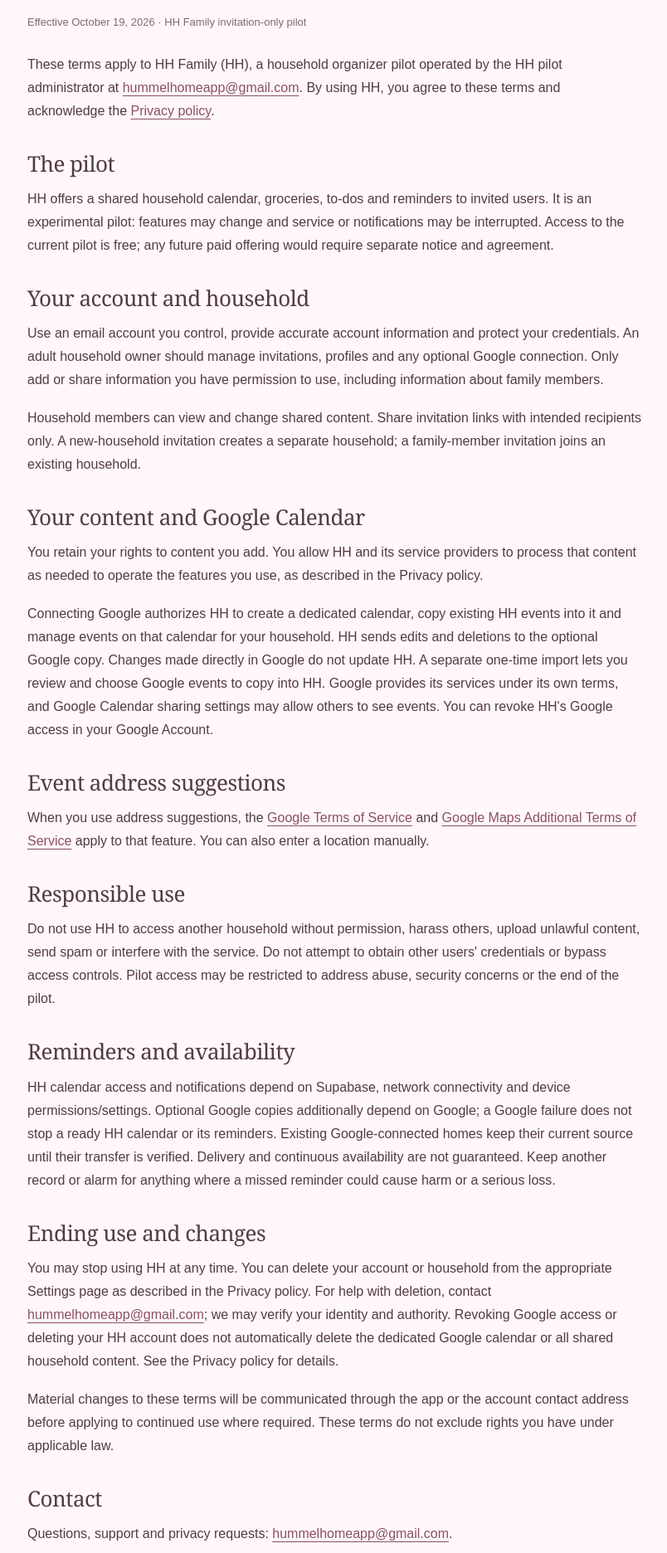
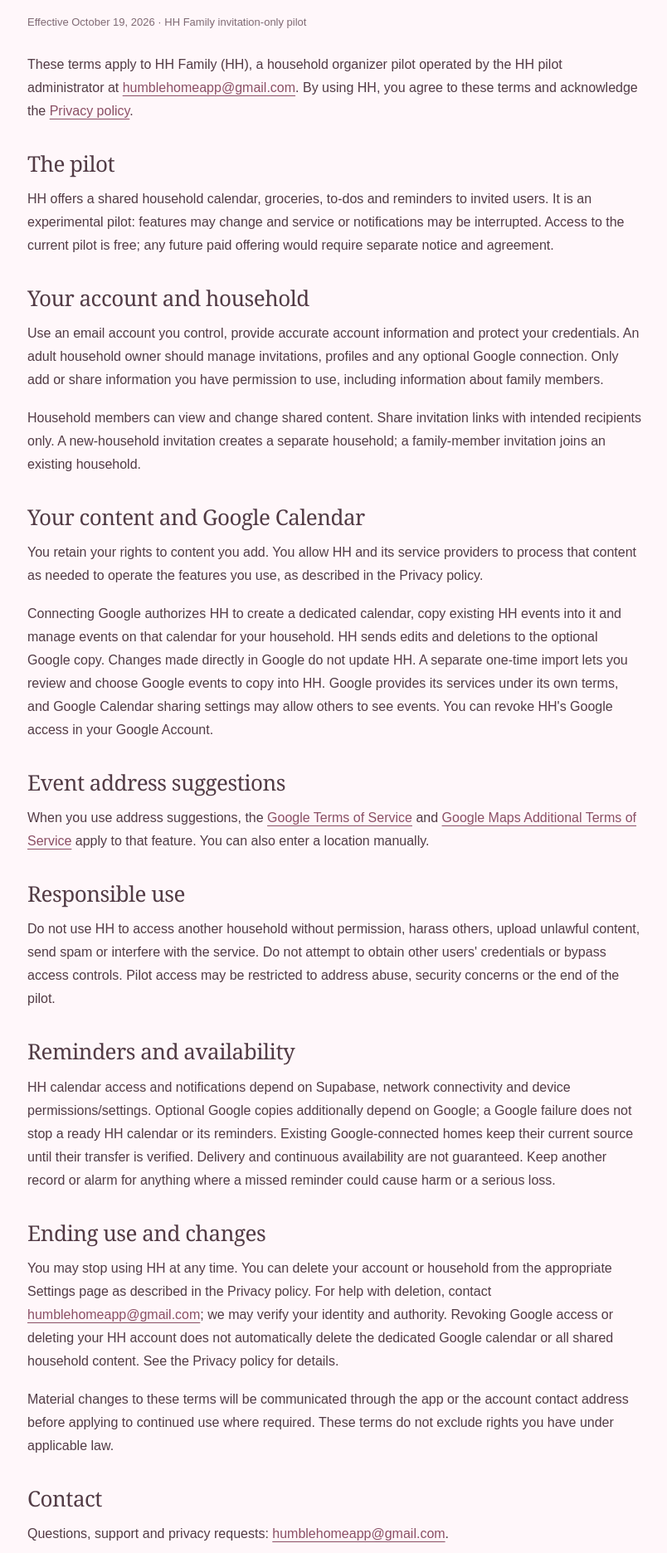
Before and after one commit to zethhummel-rgb/hhfamily-public-site, a plain HTML site: page terms.html in a window 1280 px wide. Shown: the part 268-2140 px from the top of the page at 83% size, without its empty margins (237-1041 px from the left). Drawn offline with Linux system fonts and the light colour scheme.

Commit message:
Update the Privacy and Terms contact address (#3)

```diff
--- a/terms.html
+++ b/terms.html
@@ -15,16 +15,16 @@
   <header class="site-header"><a class="brand" href="./about.html"><img src="./icons/hh-180.png" alt=""><span>HH Family</span></a><nav aria-label="Main"><a class="about-link" href="./about.html">About HH</a><a class="open-app" href="https://zethhummel-rgb.github.io/hh-family/">Open HH</a></nav></header>
   <main id="content" class="page document">
     <span class="eyebrow">A few things to know</span><h1>Terms of service</h1><p class="updated">Effective October 19, 2026 · HH Family invitation-only pilot</p>
-    <p>These terms apply to HH Family (HH), a household organizer pilot operated by the HH pilot administrator at <a href="mailto:hummelhomeapp@gmail.com">hummelhomeapp@gmail.com</a>. By using HH, you agree to these terms and acknowledge the <a href="./privacy.html">Privacy policy</a>.</p>
+    <p>These terms apply to HH Family (HH), a household organizer pilot operated by the HH pilot administrator at <a href="mailto:humblehomeapp@gmail.com">humblehomeapp@gmail.com</a>. By using HH, you agree to these terms and acknowledge the <a href="./privacy.html">Privacy policy</a>.</p>
     <h2>The pilot</h2><p>HH offers a shared household calendar, groceries, to-dos and reminders to invited users. It is an experimental pilot: features may change and service or notifications may be interrupted. Access to the current pilot is free; any future paid offering would require separate notice and agreement.</p>
     <h2>Your account and household</h2><p>Use an email account you control, provide accurate account information and protect your credentials. An adult household owner should manage invitations, profiles and any optional Google connection. Only add or share information you have permission to use, including information about family members.</p><p>Household members can view and change shared content. Share invitation links with intended recipients only. A new-household invitation creates a separate household; a family-member invitation joins an existing household.</p>
     <h2>Your content and Google Calendar</h2><p>You retain your rights to content you add. You allow HH and its service providers to process that content as needed to operate the features you use, as described in the Privacy policy.</p><p>Connecting Google authorizes HH to create a dedicated calendar, copy existing HH events into it and manage events on that calendar for your household. HH sends edits and deletions to the optional Google copy. Changes made directly in Google do not update HH. A separate one-time import lets you review and choose Google events to copy into HH. Google provides its services under its own terms, and Google Calendar sharing settings may allow others to see events. You can revoke HH's Google access in your Google Account.</p>
     <h2>Event address suggestions</h2><p>When you use address suggestions, the <a href="https://policies.google.com/terms">Google Terms of Service</a> and <a href="https://www.google.com/help/terms_maps/">Google Maps Additional Terms of Service</a> apply to that feature. You can also enter a location manually.</p>
     <h2>Responsible use</h2><p>Do not use HH to access another household without permission, harass others, upload unlawful content, send spam or interfere with the service. Do not attempt to obtain other users' credentials or bypass access controls. Pilot access may be restricted to address abuse, security concerns or the end of the pilot.</p>
     <h2>Reminders and availability</h2><p>HH calendar access and notifications depend on Supabase, network connectivity and device permissions/settings. Optional Google copies additionally depend on Google; a Google failure does not stop a ready HH calendar or its reminders. Existing Google-connected homes keep their current source until their transfer is verified. Delivery and continuous availability are not guaranteed. Keep another record or alarm for anything where a missed reminder could cause harm or a serious loss.</p>
-    <h2>Ending use and changes</h2><p>You may stop using HH at any time. You can delete your account or household from the appropriate Settings page as described in the Privacy policy. For help with deletion, contact <a href="mailto:hummelhomeapp@gmail.com">hummelhomeapp@gmail.com</a>; we may verify your identity and authority. Revoking Google access or deleting your HH account does not automatically delete the dedicated Google calendar or all shared household content. See the Privacy policy for details.</p><p>Material changes to these terms will be communicated through the app or the account contact address before applying to continued use where required. These terms do not exclude rights you have under applicable law.</p>
-    <h2>Contact</h2><p>Questions, support and privacy requests: <a href="mailto:hummelhomeapp@gmail.com">hummelhomeapp@gmail.com</a>.</p>
+    <h2>Ending use and changes</h2><p>You may stop using HH at any time. You can delete your account or household from the appropriate Settings page as described in the Privacy policy. For help with deletion, contact <a href="mailto:humblehomeapp@gmail.com">humblehomeapp@gmail.com</a>; we may verify your identity and authority. Revoking Google access or deleting your HH account does not automatically delete the dedicated Google calendar or all shared household content. See the Privacy policy for details.</p><p>Material changes to these terms will be communicated through the app or the account contact address before applying to continued use where required. These terms do not exclude rights you have under applicable law.</p>
+    <h2>Contact</h2><p>Questions, support and privacy requests: <a href="mailto:humblehomeapp@gmail.com">humblehomeapp@gmail.com</a>.</p>
   </main>
-  <footer class="site-footer"><span>HH Family · Made for your everyday.</span><nav aria-label="Information"><a href="./about.html">About HH</a><a href="./privacy.html">Privacy policy</a><a href="./terms.html" aria-current="page">Terms of service</a><a href="mailto:hummelhomeapp@gmail.com">Contact</a></nav></footer>
+  <footer class="site-footer"><span>HH Family · Made for your everyday.</span><nav aria-label="Information"><a href="./about.html">About HH</a><a href="./privacy.html">Privacy policy</a><a href="./terms.html" aria-current="page">Terms of service</a><a href="mailto:humblehomeapp@gmail.com">Contact</a></nav></footer>
 </body>
 </html>
```
Also changed, not shown: privacy.html (+4 -4 lines).
